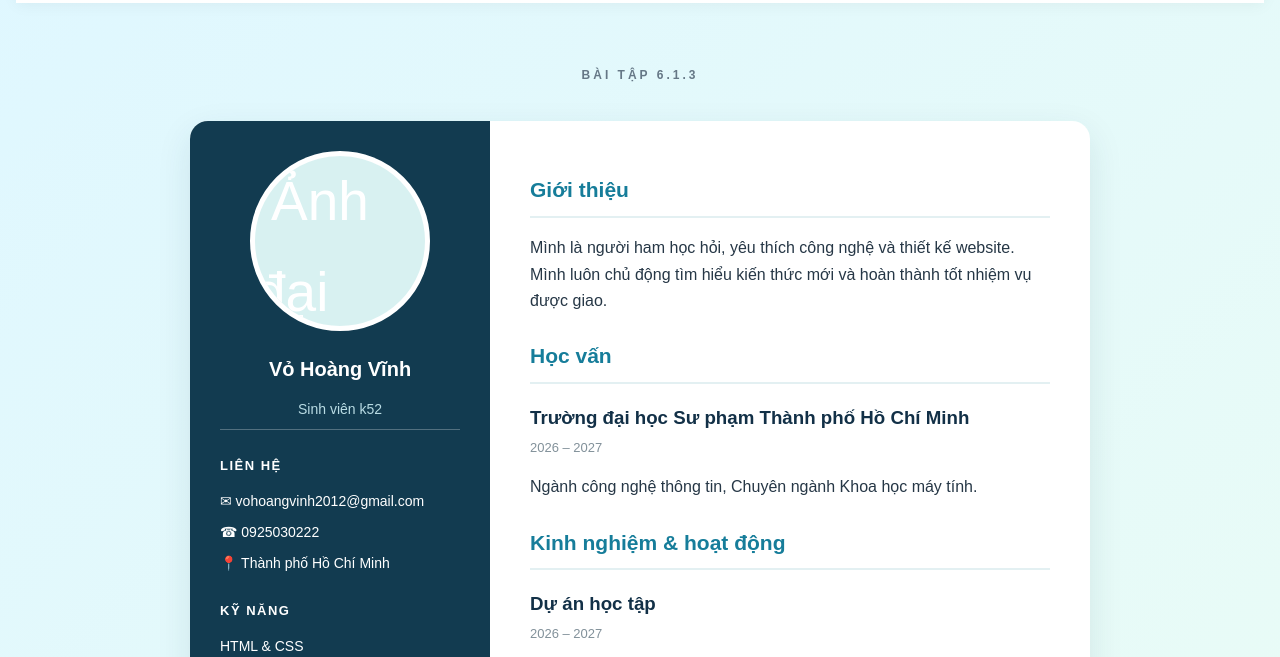
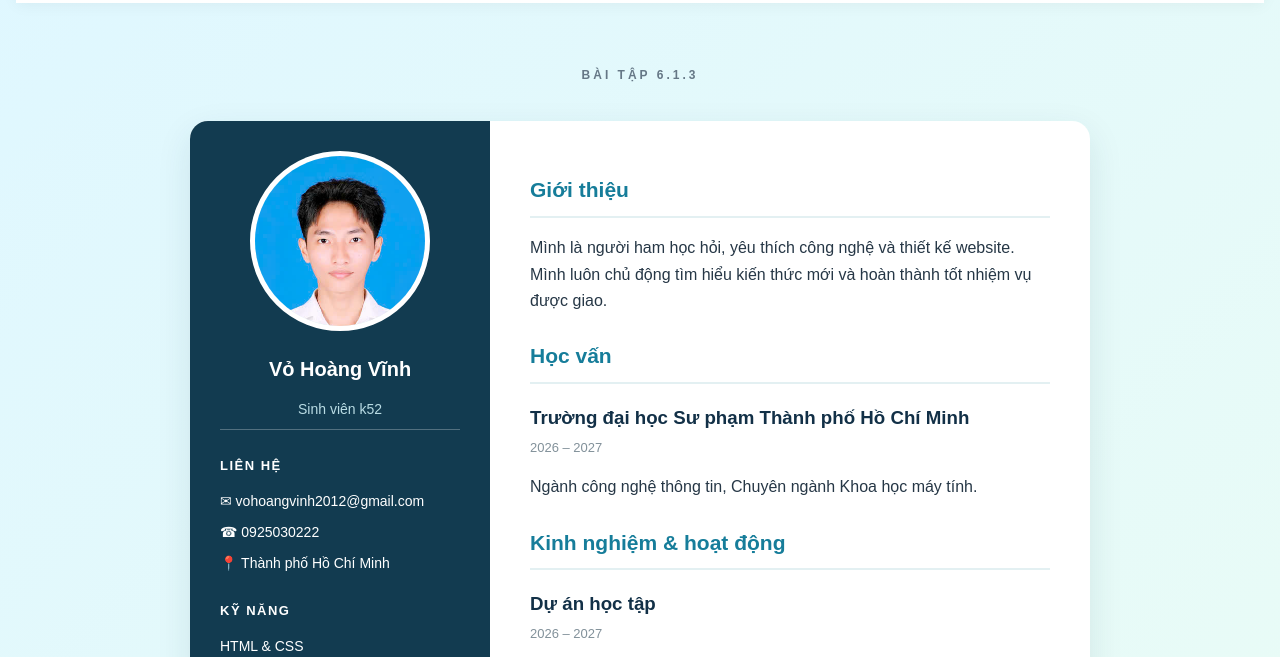
Before and after one commit to vinh84036656-tech/VoHoangVinh.github.io, a plain HTML site: page cv.html in a window 1280 px wide. Shown: the part 97-754 px from the top of the page. Drawn offline with Linux system fonts and the light colour scheme.

Commit message:
Update cv.html

```diff
--- a/cv.html
+++ b/cv.html
@@ -19,7 +19,7 @@
     <article class="cv">
       <aside class="cv-side">
         <div class="avatar">
-          <img src="aquarium_assets/avatar.jpg" alt="Ảnh đại diện">
+          <img src="avatar.jpg" alt="Ảnh đại diện">
         </div>
         <h2>Vỏ Hoàng Vĩnh</h2>
         <p class="cv-role">Sinh viên k52</p>
```
